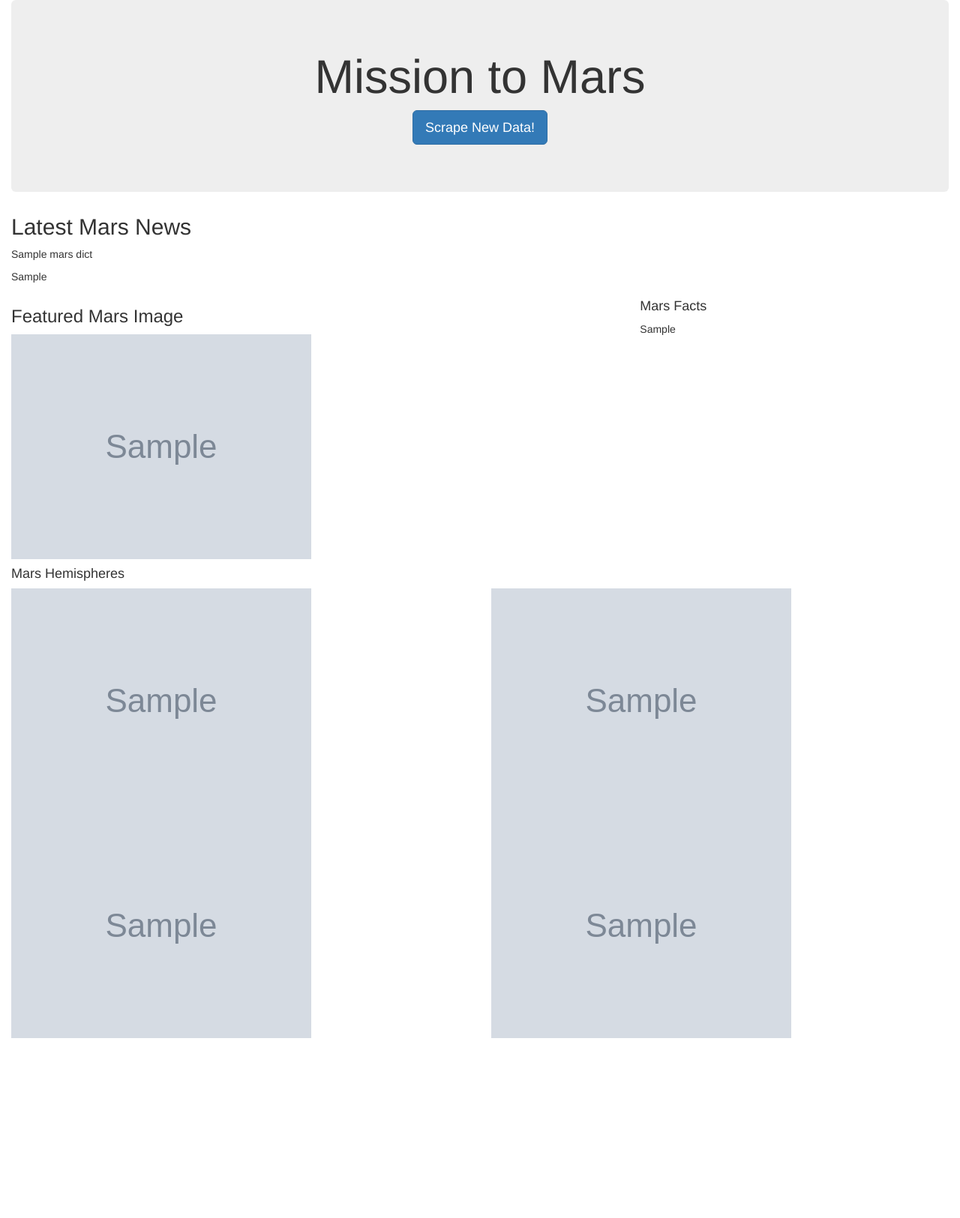
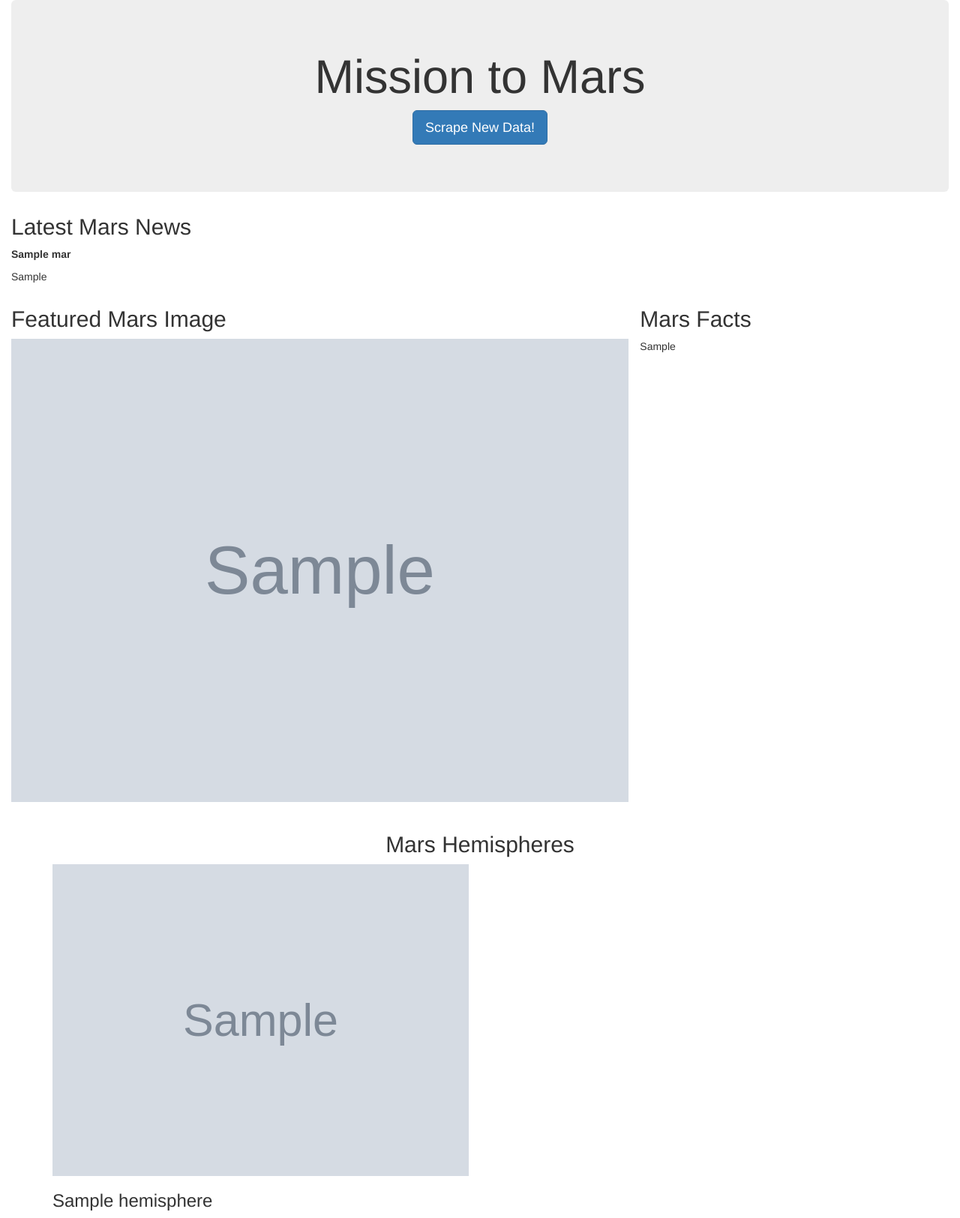
Before and after one commit to amirakul/Web-Scraping-Challenge, a Flask app: template Mission_to_Mars/templates/index.html in a window 1280 px wide. Shown: the whole page at 75% size. Before the commit the page ends 1385 px from the top, so only its background shows below. Run offline with Flask 2, Linux system fonts and the light colour scheme; the template is opened without the code that fills it: most values are stand-ins (such as "Sample title", 1, 10 or a date in 2020); grey boxes marked "Sample" are stand-in pictures; some libraries are stand-ins or nearby versions.

Commit message:
adjusted my for loop and corrected errors

```diff
--- a/Mission_to_Mars/app.py
+++ b/Mission_to_Mars/app.py
@@ -5,19 +5,21 @@ import scrape_mars
 # Create an instance of Flask
 app = Flask(__name__)
 
+
+
 # Use PyMongo to establish Mongo connection
-mongo = PyMongo(app, uri="mongodb://localhost:27017/mars_app")
-
+app.config["MONGO_URI"] = "mongodb://localhost:27017/mars_data"
+mongo = PyMongo(app)
 
 # Route to render index.html template using data from Mongo
 @app.route("/")
-def home():
+def index():
 
     # Find one record of data from the mongo database
-    mission_data = mongo.db.collection.find_one()
+    mars_data = mongo.db.collection.find_one()
 
     # Return template and data
-    return render_template("index.html", mars_dict=mission_data)
+    return render_template("index.html", mars_data=mars_data)
 
 
 # Route that will trigger the scrape function
@@ -32,7 +34,7 @@ def scrape():
 
 
     # Redirect back to home page
-    return redirect("/")
+    return redirect("/", code=302)
 
 
 if __name__ == "__main__":
--- a/Mission_to_Mars/templates/index.html
+++ b/Mission_to_Mars/templates/index.html
@@ -17,34 +17,36 @@
     </div>
 
     <h2>Latest Mars News</h2>
-    <p> {{ mars_dict.news_title }}</p>
-    <p>{{ mars_dict.news_p }}</p>
+    <p> <span style="font-weight:bold">{{ mars_data.news_title }}</span></p>
+    <p>{{ mars_data.news_p }}</p>
 
     <div class="row">
         <div class="col-xs-8 col-md-8">
-            <h3> Featured Mars Image</h3>
-            <img src= " {{mars_dict.featured_image_url}}" class="image-responsive" alt="featured_image"/>
+            <h2> Featured Mars Image </h2>
+            <img src="{{mars_data.featured_image_url}}" style="width:100%" class="img-responsive"
+            style="padding-right: 20px; padding-left: 20px;" alt="featured_image_url"><br />
         </div>
 
         <div class="col-xs-auto col-md-auto">
-            <h4> Mars Facts</h4>
-            {{mars_dict. mars_table}}
+            <h2> Mars Facts</h2>
+            {{mars_data. html_table | safe}}
         </div>
     </div>
-    <h4> Mars Hemispheres</h4>
-    <div class="row">
-        <div class="col-xs-6 col-md-6">
-                <img src ="{{mars_dict.hem_image_url[0]['image_url']}}" alt="{{mars_dict.hem_image_url[0]['title']}}"/>
+    <h2 class="text-center"> Mars Hemispheres</h2>
+    <div class ="container">
+        <div class="row">
+
+        {% for hemisphere in mars_data.hem_url %}
+            <div class="col-xs-6 col-md-6">
+                <img src="{{hemisphere.image_url}}" style="width:100%" class="img-responsive"
+					style="padding-right: 20px; padding-left: 20px;"
+					alt="{{hemisphere.title}}" />
+				<h3>{{hemisphere['title']}}</h3>
+            </div>
+
+        {% endfor %}
         </div>
-        <div class="col-xs-6 col-md-6">
-                <img src ="{{mars_dict.hem_image_url[1]['image_url']}}" alt="{{mars_dict.hem_image_url[1]['title']}}"/>
-        </div>
-        <div class="col-xs-6 col-md-6">
-            <img src ="{{mars_dict.hem_image_url[2]['image_url']}}" alt="{{mars_dict.hem_image_url[2]['title']}}"/>
-        </div>
-        <div class="col-xs-6 col-md-6">
-            <img src ="{{mars_dict.hem_image_url[3]['image_url']}}" alt="{{mars_dict.hem_image_url[3]['title']}}"/>
-        </div>
+
     </div>
 
 </div>
```
Also changed, not shown: Mission_to_Mars/scrape_mars.py (+26 -22 lines), Images/Screen Shot 2020-09-02 at 9.46.23 PM.png (added), Images/Screen Shot 2020-09-02 at 9.46.42 PM.png (added), 3 other files.
